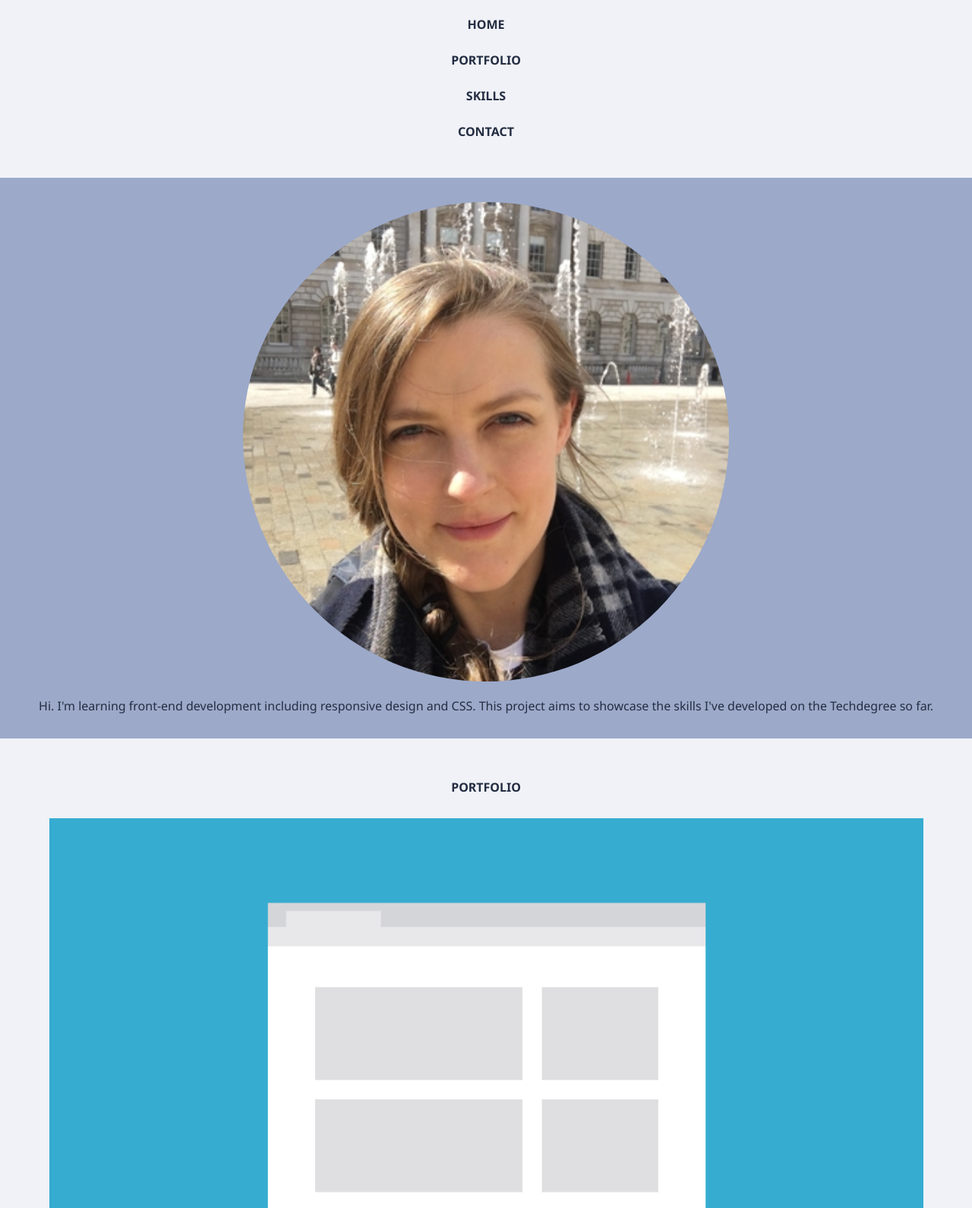
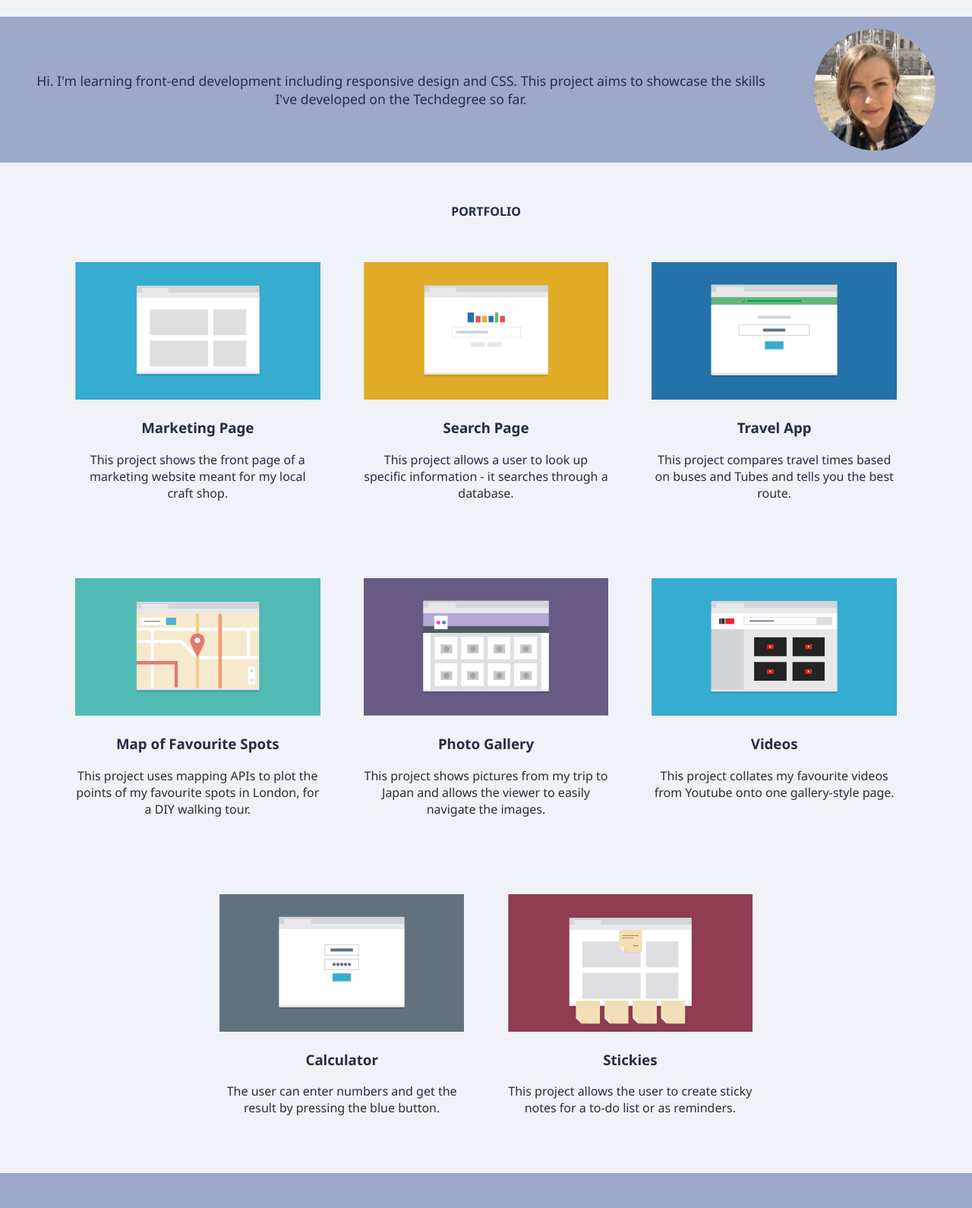
Before and after one commit to charlottejunker/techdegree_project_2_responsive_layout, a plain HTML site: page index.html in a window 1280 px wide. Shown: the part 80-1670 px from the top of the page at 76% size. Drawn offline with Linux system fonts and the light colour scheme.

Commit message:
Completed CSS for tablet and desktop (inc 3rd breakpoint for larger screens)

```diff
--- a/css/styles.css
+++ b/css/styles.css
@@ -41,14 +41,7 @@ a:hover {
   color: #9ca9c9;
 }
 
-.subheading {
-  text-transform: uppercase;
-  font-weight: 700;
-  font-size: 1em;
-  padding-bottom: 1em;
-}
-
-.portfolio, .contact, .footer {
+.main-header, .portfolio, .contact, .footer {
   width: 90%;
   margin: 0 auto;
 }
@@ -56,7 +49,7 @@ a:hover {
 /* header  */
 
 .main-header {
-  margin: 0 auto;
+  margin: 0 auto 1em;
 }
 
 .nav a {
@@ -68,25 +61,27 @@ a:hover {
   text-decoration: none;
   font-weight: 700;
   width: 90%;
+  font-size: 1em;
 }
 
 /* home section */
 
 .profile-card {
   background-color: #9ca9c9;
-  margin-top: 2.5em;
-  min-width: 100%;
-}
-
-.profile-card p {
-  margin: 0;
-  padding: 0 1em 2em;
+  padding: 1em;
 }
 
 .profile {
+  margin: 0;
+  padding: 1em;
+  font-size: 1.1em;
+}
+
+.profile-photo {
   border-radius: 100%;
   width: 50%;
-  padding: 2em 0 1em;
+  max-width: 250px;
+  padding: 1em 0;
 }
 
 /* portfolio section*/
@@ -97,6 +92,13 @@ a:hover {
 
 .portfolio p {
   padding: 0 0 2em;
+}
+
+.subheading {
+  text-transform: uppercase;
+  font-weight: 700;
+  font-size: 1em;
+  padding-bottom: 1em;
 }
 
 /* skills section */
@@ -156,6 +158,11 @@ a:hover {
 .contact {
   padding: 2.5em 0;
   border-bottom: solid 1px #9ca9c9;
+  font-size: 1.1em;
+}
+
+.contact ul li {
+  padding-top: 1.5em;;
 }
 
 .contact ul li a {
@@ -184,4 +191,124 @@ a:hover {
 .mobile-footer {
   display: inline-block;
   float: right;
+  margin: 0;
 }
+
+
+/* media queries */
+
+.clearfix::after {
+  content: "";
+  display: table;
+  clear: both;
+}
+
+@media screen and (min-width: 768px) {
+
+  /* tablet nav */
+
+  .nav li {
+    display: inline-block;
+    padding: 10px 20px;
+  }
+
+  /* tablet profile */
+
+  .profile-card {
+    display: flex;
+    flex-direction: row-reverse;
+    align-items: center;
+    justify-content: center;
+  }
+
+  .profile-photo {
+    padding: 0;
+    height: 160px;
+    width: 160px;
+    margin: 0 2em;
+  }
+
+  /* tablet portfolio */
+
+  .portfolio {
+  }
+
+  .portfolio div {
+    display: inline-block;
+    width: 45%;
+    margin: 2.3%;
+    vertical-align: top;
+  }
+
+  /* tablet skills */
+
+  .badges {
+    text-align: left;
+  }
+  .badges li {
+    display: inline-block;
+    width: 25%;
+    margin: 3%;
+    vertical-align: text-top;
+  }
+
+  /* tablet footer */
+
+  .mobile-footer {
+    display: none;
+  }
+
+  .footer {
+    padding-bottom: 2em;
+  }
+
+  .footer-name {
+    margin-top: 10px;
+  }
+
+  .tablet-desktop-footer {
+    display: block;
+    float: right;
+  }
+
+  .tablet-desktop-footer li  {
+    display: inline-block;
+    padding: 10px;
+    text-transform: uppercase;
+  }
+}
+
+@media screen and (min-width: 1024px) {
+
+  /* desktop nav */
+
+  .main-header h1 {
+    float: left;
+  }
+
+  .nav {
+    float: right;
+    margin-top: 10px;
+  }
+
+  /* desktop portfolio */
+
+  .portfolio div {
+    width: 28%;
+  }
+}
+
+@media screen and (min-width: 1281px) {
+
+  /* large desktop portfolio */
+
+  .portfolio div {
+    width: 20%;
+  }
+
+  /* large desktop skills */
+
+  .badges li {
+    width: 15%;
+    margin: 2%;
+}
--- a/index.html
+++ b/index.html
@@ -13,7 +13,7 @@
   <body>
 
     <header>
-      <div class="main-header">
+      <div class="main-header clearfix">
         <h1>Charlotte Junker</h1>
         <ul class="nav">
           <li><a href="#">Home</a></li>
@@ -25,45 +25,63 @@
     </header>
 
     <div class="profile-card">
-      <img src="img/profilephoto.jpg" alt="profile photo" class="profile">
-      <p>Hi. I'm learning front-end development including responsive design and CSS. This project aims to showcase the skills I've developed on the Techdegree so far.</p>
+
+      <img src="img/profilephoto.jpg" alt="profile photo" class="profile-photo col">
+      <p class="profile col">Hi. I'm learning front-end development including responsive design and CSS. This project aims to showcase the skills I've developed on the Techdegree so far.</p>
+
     </div>
 
     <div class="portfolio">
 
       <h2 id="portfolio" class="subheading">Portfolio </h2>
 
+      <div>
         <img src="img/marketing.png" alt="Screengrab of marketing page">
         <h3>Marketing Page</h3>
         <p>This project shows the front page of a marketing website meant for my local craft shop.</p>
+      </div>
 
+      <div>
         <img src="img/search.png" alt="Screengrab of search page">
         <h3>Search Page</h3>
         <p>This project allows a user to look up specific information - it searches through a database.</p>
+      </div>
 
+      <div>
         <img src="img/travel.png" alt="Screengrab of travel app">
         <h3>Travel App</h3>
         <p>This project compares travel times based on buses and Tubes and tells you the best route.</p>
+      </div>
 
+      <div>
         <img src="img/map.png" alt="Screengrab of map of my favourite spots">
         <h3>Map of Favourite Spots</h3>
         <p>This project uses mapping APIs to plot the points of my favourite spots in London, for a DIY walking tour.</p>
+      </div>
 
+      <div>
         <img src="img/photo.png" alt="Screengrab of photo gallery">
         <h3>Photo Gallery</h3>
         <p>This project shows pictures from my trip to Japan and allows the viewer to easily navigate the images.</p>
+      </div>
 
+      <div>
         <img src="img/video.png" alt="Screengrab of video gallery">
         <h3>Videos</h3>
         <p>This project collates my favourite videos from Youtube onto one gallery-style page.</p>
+      </div>
 
+      <div>
         <img src="img/calculator.png" alt="Screengrab of calculator">
         <h3>Calculator</h3>
         <p>The user can enter numbers and get the result by pressing the blue button. </p>
+      </div>
 
+      <div>
         <img src="img/stickies.png" alt="Screengrab of stickies">
         <h3>Stickies</h3>
         <p>This project allows the user to create sticky notes for a to-do list or as reminders.</p>
+      </div>
 
     </div>
 
@@ -71,9 +89,9 @@
 
       <h2 id="skills" class="subheading">Skills</h2>
 
-      <div class="wrapper">
+      <div class="wrapper clearfix">
 
-        <p>I have <b>35</b> Treehouse achievements so far. My most recent badges are...</p>
+        <p class="skill-list">I have <b>35</b> Treehouse achievements so far. My most recent badges are...</p>
 
         <ul class="badges">
           <li class="badge-1"><b>Art Direction with the Picture Element</b> in Responsive Images</li>
```
Lines whose indentation alone changed are shown as unchanged.
